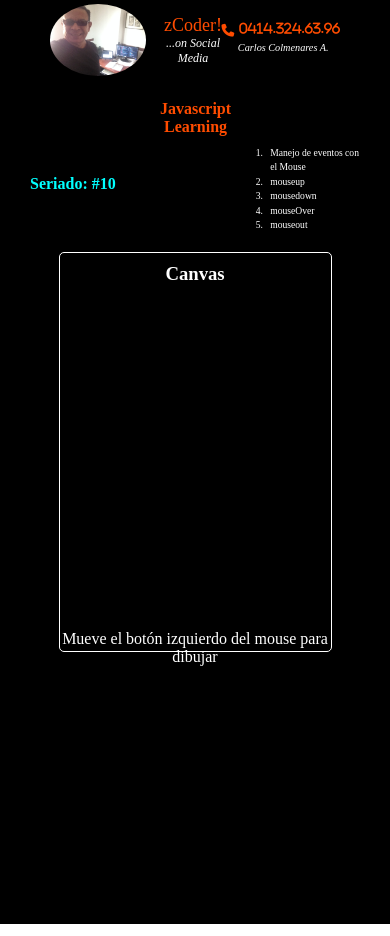
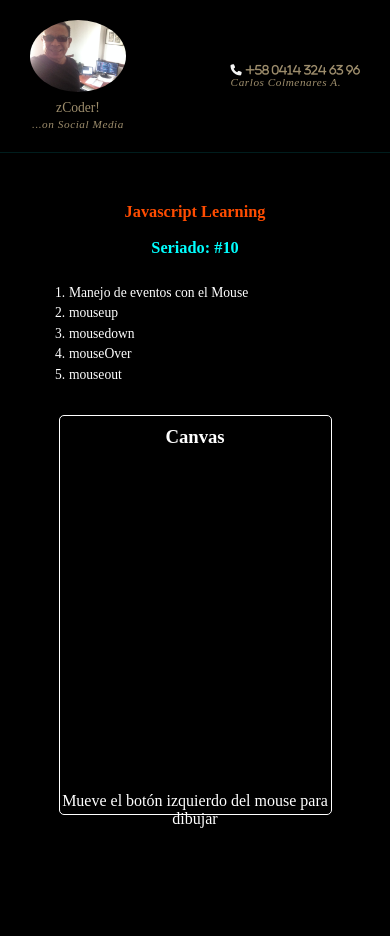
Before and after one commit to cycscarlos/10.dibujarCanvas_con_mouse, a plain HTML site: page index.html in a window 390 px wide. Drawn offline with Linux system fonts and the light colour scheme.

Commit message:
redefinición del header

```diff
--- /dev/null
+++ b/assets/css/clase.css
@@ -0,0 +1,15 @@
+
+.box {
+  position: relative;
+  margin: 20px auto 0;
+  padding: 10px 0;
+  width: 70%;
+  height: 400px;
+  border-radius: 5px;
+  color: var(--color-text);
+  border: 0.1px solid var(--color-text);
+}
+#micanvas {
+  width: 90%;
+  height: 90%;
+}
--- /dev/null
+++ b/assets/css/header.css
@@ -0,0 +1,94 @@
+*,
+*::after,
+*::before {
+  box-sizing: border-box;
+  margin: 0;
+  padding: 0;
+}
+
+:root {
+  --color-logo: #9d8d6c;
+  --color-background: #000;
+  --font-header: "Times New Roman", cursive;
+
+  --step--2: clamp(0.69rem, 0.65rem + 0.21vw, 0.8rem);
+  --step--1: clamp(0.83rem, 0.77rem + 0.33vw, 1rem);
+  --step-0: clamp(1rem, 0.9rem + 0.49vw, 1.25rem);
+}
+
+header {
+  width: 100%;
+  position: fixed;
+  top: 0;
+  left: 0;
+  z-index: 100;
+  padding: 0.625em 3.125em;
+  background-color: var(--color-background);
+  font-family: var(--font-header);
+}
+.header-container {
+  display: grid;
+  grid-template-areas: "profile phone";
+  grid-template-columns: repeat(auto-fill, minmax(1fr, 1fr));
+}
+.profile {
+  grid-area: profile;
+  display: flex;
+  align-items: center;
+  justify-self: self-start;
+}
+.logo img {
+  border-radius: 50%;
+}
+.logotext {
+  margin-left: 1em;
+  font-size: var(--step--1);
+  color: var(--color-logo);
+  font-weight: 500;
+}
+.logotext span {
+  font-style: italic;
+  text-align: center;
+  letter-spacing: 0.05em;
+}
+.logotext span,
+.phone {
+  font-size: var(--step--2);
+  color: var(--color-logo);
+}
+.phone {
+  grid-area: phone;
+  justify-self: flex-end;
+  align-self: center;
+}
+.phone [class*="fa fa-"]:before {
+  color: whitesmoke;
+  top: 0.125em;
+  right: 0.3em;
+  margin-right: 0.3em;
+}
+.phone p {
+  font-style: italic;
+  letter-spacing: 0.05em;
+}
+@media screen and (min-width: 0px) and (max-width: 414px) {
+  header {
+    box-shadow: 0 0 0.05em cyan;
+  }
+  .header-container {
+    padding: 0.625em 0.625em;
+  }
+}
+@media screen and (min-width: 0px) and (max-width: 500px) {
+  header {
+    padding: 0.625em 1.25em;
+    box-shadow: 0 0 0.05em cyan;
+  }
+  .profile {
+    flex-direction: column;
+    text-align: center;
+  }
+  .logotext {
+    margin: 0.3em auto 0;
+  }
+}
--- /dev/null
+++ b/assets/css/titulos.css
@@ -0,0 +1,147 @@
+/*: Estilos Generales */
+:root {
+  --color-logo: #9d8d6c;
+  --color-background: #000;
+  --font-header: "Times New Roman", cursive;
+
+  --step--2: clamp(0.69rem, 0.65rem + 0.21vw, 0.8rem);
+  --step--1: clamp(0.83rem, 0.77rem + 0.33vw, 1rem);
+  --step-0: clamp(1rem, 0.9rem + 0.49vw, 1.25rem);
+  --step-5: clamp(2.49rem, 1.97rem + 2.59vw, 3.82rem);
+}
+*,
+*::after,
+*::before {
+  box-sizing: border-box;
+  margin: 0;
+  padding: 0;
+
+  --color-main: #ff4c00;
+  --color-text: #fff;
+  --color-title: aqua;
+  --color-background: #000;
+}
+html {
+  font-size: 16px;
+  scroll-behavior: smooth;
+}
+img {
+  max-width: 100%;
+  height: auto;
+}
+a {
+  text-decoration: none;
+}
+h1,
+h2,
+li {
+  font-size: var(--step-0);
+}
+main {
+  width: 100%;
+  min-height: 100vh;
+  margin: 5.75rem auto 0;
+  background: var(--color-background);
+  color: var(--color-main);
+  text-align: center;
+}
+.Grid_titles {
+  width: 80%;
+  height: 100%;
+  margin: 0 auto;
+  padding-top: 3.125em;
+  justify-content: space-between;
+  align-items: center;
+  display: grid;
+  grid-template-areas: "titulo clase contenido";
+  grid-template-columns: repeat(auto-fill, minmax(1fr, 1fr));
+}
+.titulo {
+  grid-area: titulo;
+  justify-self: center;
+  align-self: center;
+  padding: 0;
+}
+.clase {
+  grid-area: clase;
+  justify-self: center;
+  align-self: center;
+  padding: 0;
+  color: var(--color-title);
+}
+.contenido {
+  grid-area: contenido;
+  justify-self: center;
+  align-self: center;
+  text-align: left;
+  padding: 0;
+}
+.contenido li {
+  color: white;
+  font-size: var(--step--1);
+  line-height: 1.5em;
+  padding: 0 0.031em;
+}
+.contenido li:nth-child(1) {
+  margin-top: 0.625em;
+}
+
+/*: Estilos del modo responsive */
+@media screen and (max-width: 992px) {
+  main {
+    padding-top: 5rem;
+  }
+
+  .Grid_titles {
+    width: 100%;
+    padding: 0.625em 0.625em;
+    justify-content: space-between;
+    grid-template-areas:
+      "titulo . clase"
+      ". contenido .";
+    grid-template-columns: repeat(auto-fill, minmax(1fr, 1fr));
+  }
+  .titulo {
+    margin-top: 1.25em;
+  }
+  .clase {
+    padding: 0 1.25em;
+  }
+  .contenido {
+    padding: 0 1.25em;
+  }
+}
+@media screen and (max-width: 768px) {
+  .Grid_titles {
+    justify-content: space-evenly;
+  }
+  .titulo {
+    padding: 1.25rem 0;
+  }
+  .clase {
+    padding: 1.25rem 0;
+  }
+  .contenido {
+    width: 100%;
+    padding-top: var(--step-5);
+  }
+}
+
+@media screen and (max-width: 500px) {
+  .Grid_titles {
+    width: 70%;
+    display: flex;
+    justify-content: center;
+    align-items: center;
+    flex-direction: column;
+  }
+  .titulo {
+    padding: 0 0 1rem 0;
+  }
+  .clase {
+    padding: 0 0 1rem 0;
+  }
+  .contenido {
+    padding: 0;
+  }
+}
--- a/index.html
+++ b/index.html
@@ -12,37 +12,43 @@
       type="image/x-icon"
     />
 
-    <link rel="stylesheet" href="assets/css/styleGral.css" />
+    <!-- <link rel="stylesheet" href="assets/css/styleGral.css" /> -->
+    <link rel="stylesheet" href="assets/css/header.css" />
+    <link rel="stylesheet" href="assets/css/titulos.css" />
+    <link rel="stylesheet" href="assets/css/clase.css" />
 
     <script src="https://use.fontawesome.com/698a367122.js"></script>
-    <title>zCoder! | Javascript Learning</title>
+    <title>Javascript Learning</title>
   </head>
   <body>
-    <!--: Header & Menu Navigation -->
 
+    <!-- Header area start -->
     <header>
-      <div class="Grid-container">
+      <div class="header-container">
         <div class="profile">
+          <div class="logoFoto">
             <a href="#" class="logo">
               <img
                 width="96"
                 height="72"
-              src="assets/img/logoFoto.JPG"
+                src="./assets/img/logo.jpg"
                 alt="Software Developer"
               />
+            </a>
+          </div>
 
           <div class="logotext">
             zCoder!<br /><span>...on Social Media</span>
           </div>
-          </a>
         </div>
 
         <div class="phone">
-          <i class="fa fa-phone" aria-hidden="true">0414.324.63.96</i>
+          <i class="fa fa-phone" aria-hidden="true">+58 0414 324 63 96</i>
           <p>Carlos Colmenares A.</p>
         </div>
       </div>
     </header>
+    <!-- Header area ends -->
 
     <main>
       <div class="Grid_titles">
```
Also changed, not shown: assets/css/x-styleGral.css (renamed from assets/css/styleGral.css), assets/img/logo.jpg (renamed from assets/img/logoFoto.JPG). Lines whose indentation alone changed are shown as unchanged.
